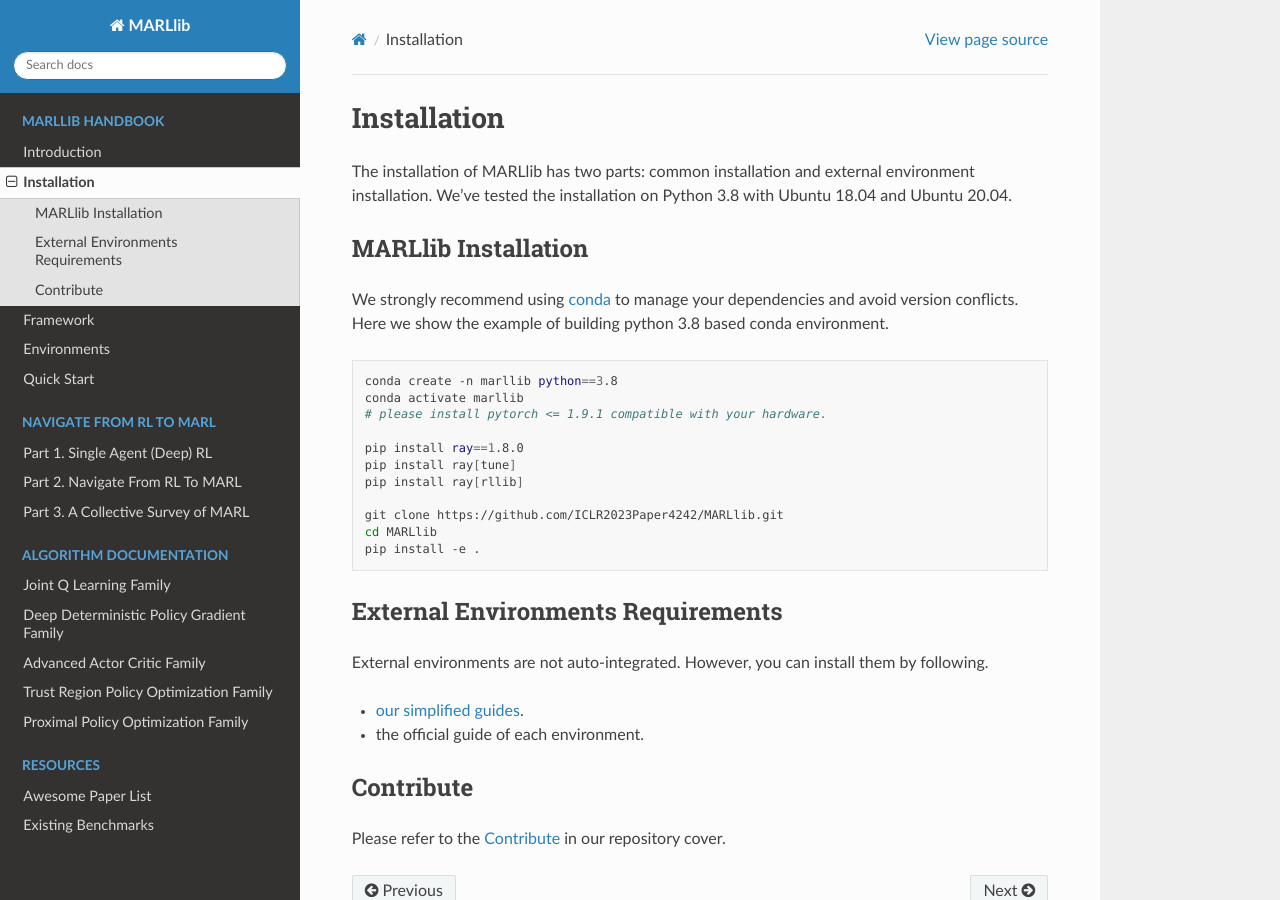
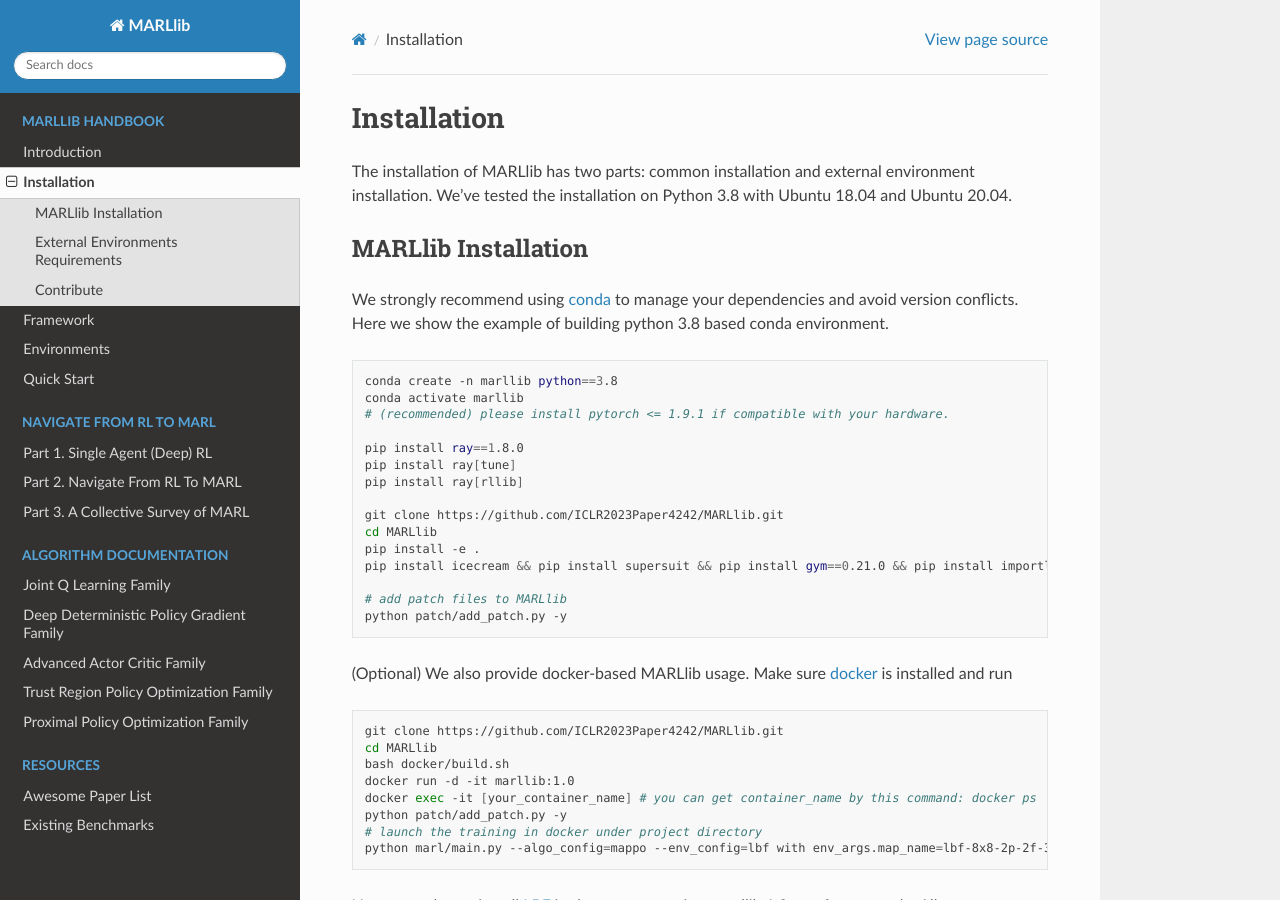
Before and after one commit to ICLR2023Paper4242/MARLlib, a Sphinx documentation site: the page built from docs/source/handbook/installation.rst, in a window 1280 px wide and 900 px high. Built offline with Sphinx 7.4.7 and the Read the Docs theme 2.0.0, drawn with Linux system fonts in a browser that asks for light colours; some of the changed text lies outside the part shown.

Commit message:
rebuttal

```diff
--- a/docs/source/handbook/installation.rst
+++ b/docs/source/handbook/installation.rst
@@ -17,7 +17,7 @@
 
     conda create -n marllib python==3.8
     conda activate marllib
-    # please install pytorch <= 1.9.1 compatible with your hardware.
+    # (recommended) please install pytorch <= 1.9.1 if compatible with your hardware.
 
     pip install ray==1.8.0
     pip install ray[tune]
@@ -26,7 +26,27 @@
     git clone https://github.com/ICLR2023Paper4242/MARLlib.git
     cd MARLlib
     pip install -e .
+    pip install icecream && pip install supersuit && pip install gym==0.21.0 && pip install importlib-metadata==4.13.0
 
+    # add patch files to MARLlib
+    python patch/add_patch.py -y
+
+
+(Optional) We also provide docker-based MARLlib usage. Make sure `docker <https://docs.docker.com/desktop/install/linux-install/>`_  is installed and run
+
+.. code-block:: shell
+
+    git clone https://github.com/ICLR2023Paper4242/MARLlib.git
+    cd MARLlib
+    bash docker/build.sh
+    docker run -d -it marllib:1.0
+    docker exec -it [your_container_name] # you can get container_name by this command: docker ps
+    python patch/add_patch.py -y
+    # launch the training in docker under project directory
+    python marl/main.py --algo_config=mappo --env_config=lbf with env_args.map_name=lbf-8x8-2p-2f-3s-c
+
+Note we only pre-install :ref:`LBF` in the target container marllib:1.0 as a fast example. All running/algorithm/task configurations are kept unchanged.
+You may also need root access to use docker or add `sudo`.
 
 External Environments Requirements
 ------------------------------------------
```
Also changed, not shown: README.md (+10 -5 lines).
